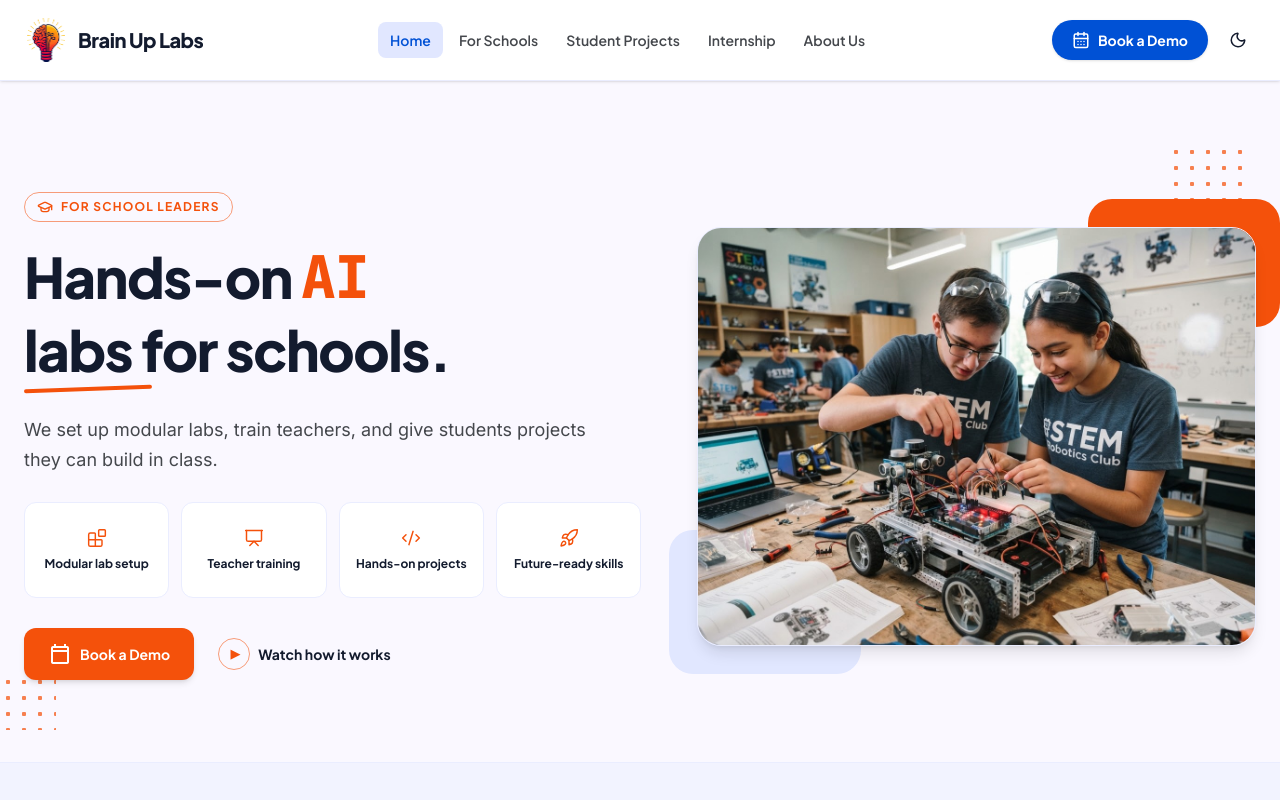
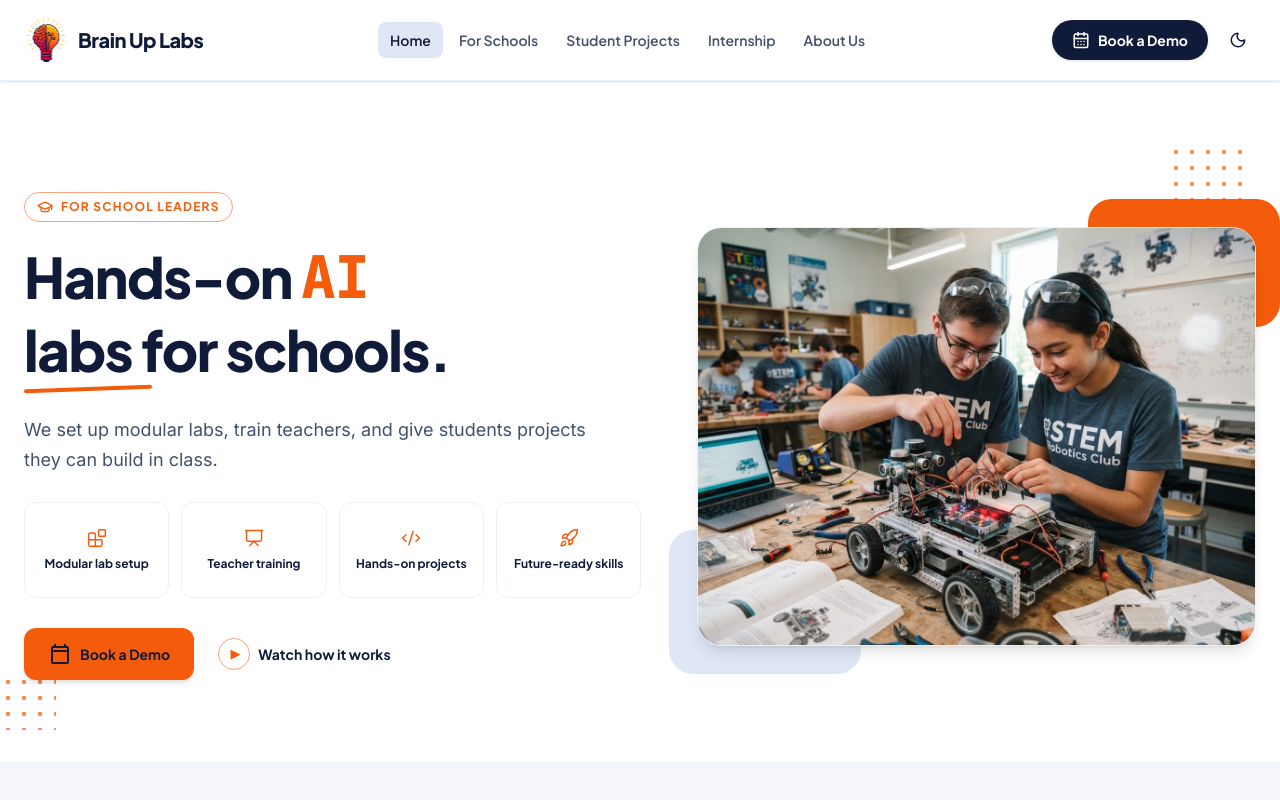
Before and after one commit to BRAINUPLABS/website-2.0, a React (Vite) app: page / in a window 1280 px wide. Shown: the top 800 px of the page. Built offline with nearby package versions, Linux system fonts and the light colour scheme.

Commit message:
changes of primary and secondary color

```diff
--- a/src/index.css
+++ b/src/index.css
@@ -1,62 +1,62 @@
 @import "tailwindcss";
 
 @theme {
-  --color-surface: #faf8ff;
-  --color-surface-dim: #d2d9f4;
-  --color-surface-bright: #faf8ff;
+  --color-surface: #ffffff;
+  --color-surface-dim: #eaf0fc;
+  --color-surface-bright: #ffffff;
   --color-surface-container-lowest: #ffffff;
-  --color-surface-container-low: #f2f3ff;
-  --color-surface-container: #eaedff;
-  --color-surface-container-high: #e1e7ff;
-  --color-surface-container-highest: #dae2fd;
-  --color-on-surface: #131b2e;
-  --color-on-surface-variant: #44474c;
-  --color-inverse-surface: #283044;
-  --color-inverse-on-surface: #eef0ff;
-  --color-outline: #75777d;
-  --color-outline-variant: #c5c6cd;
-  --color-surface-tint: #525f75;
-  --color-primary: #000000;
-  --color-on-primary: #ffffff;
-  --color-primary-container: #0e1c2f;
-  --color-on-primary-container: #77849c;
-  --color-inverse-primary: #bac7e1;
-  --color-secondary: #0051d5;
+  --color-surface-container-low: #f5f6fa;
+  --color-surface-container: #eaf0fc;
+  --color-surface-container-high: #dfe7f6;
+  --color-surface-container-highest: #d3def0;
+  --color-on-surface: #101b3a;
+  --color-on-surface-variant: #44506a;
+  --color-inverse-surface: #101b3a;
+  --color-inverse-on-surface: #f5f6fa;
+  --color-outline: #717b91;
+  --color-outline-variant: #c4ccdc;
+  --color-surface-tint: #101b3a;
+  --color-primary: #f45b0b;
+  --color-on-primary: #101b3a;
+  --color-primary-container: #ff8a4d;
+  --color-on-primary-container: #101b3a;
+  --color-inverse-primary: #ffb18a;
+  --color-secondary: #101b3a;
   --color-on-secondary: #ffffff;
-  --color-secondary-container: #316bf3;
-  --color-on-secondary-container: #fefcff;
-  --color-tertiary: #000000;
-  --color-on-tertiary: #ffffff;
-  --color-tertiary-container: #00201d;
-  --color-on-tertiary-container: #0c9488;
+  --color-secondary-container: #263657;
+  --color-on-secondary-container: #ffffff;
+  --color-tertiary: #f45b0b;
+  --color-on-tertiary: #101b3a;
+  --color-tertiary-container: #eaf0fc;
+  --color-on-tertiary-container: #101b3a;
   --color-error: #ba1a1a;
   --color-on-error: #ffffff;
   --color-error-container: #ffdad6;
   --color-on-error-container: #93000a;
-  --color-primary-fixed: #d6e3fe;
-  --color-primary-fixed-dim: #bac7e1;
-  --color-on-primary-fixed: #0e1c2f;
-  --color-on-primary-fixed-variant: #3a475c;
-  --color-secondary-fixed: #dbe1ff;
-  --color-secondary-fixed-dim: #b4c5ff;
-  --color-on-secondary-fixed: #00174b;
-  --color-on-secondary-fixed-variant: #003ea8;
-  --color-tertiary-fixed: #89f5e7;
-  --color-tertiary-fixed-dim: #6bd8cb;
-  --color-on-tertiary-fixed: #00201d;
-  --color-on-tertiary-fixed-variant: #005049;
-  --color-background: #faf8ff;
-  --color-on-background: #131b2e;
-  --color-surface-variant: #dae2fc;
+  --color-primary-fixed: #ffe3d5;
+  --color-primary-fixed-dim: #ffb18a;
+  --color-on-primary-fixed: #101b3a;
+  --color-on-primary-fixed-variant: #6b2b0d;
+  --color-secondary-fixed: #eaf0fc;
+  --color-secondary-fixed-dim: #d3def0;
+  --color-on-secondary-fixed: #101b3a;
+  --color-on-secondary-fixed-variant: #263657;
+  --color-tertiary-fixed: #ffe3d5;
+  --color-tertiary-fixed-dim: #ffb18a;
+  --color-on-tertiary-fixed: #101b3a;
+  --color-on-tertiary-fixed-variant: #6b2b0d;
+  --color-background: #ffffff;
+  --color-on-background: #101b3a;
+  --color-surface-variant: #eaf0fc;
   --color-success: #15803d;
   --color-on-success: #ffffff;
   --color-success-container: #dcfce7;
   --color-warning: #a16207;
   --color-on-warning: #ffffff;
   --color-warning-container: #fef3c7;
-  --color-home-cta-background: #e8f1ff;
-  --color-home-cta-heading: #102a43;
-  --color-home-cta-copy: #334e68;
+  --color-home-cta-background: #eaf0fc;
+  --color-home-cta-heading: #101b3a;
+  --color-home-cta-copy: #44506a;
 
   --font-sans: 'Inter', -apple-system, BlinkMacSystemFont, 'Segoe UI', Roboto, sans-serif;
   --font-display: 'Plus Jakarta Sans', sans-serif;
@@ -67,62 +67,62 @@ html { color-scheme: light; }
 
 html[data-theme='dark'] {
   color-scheme: dark;
-  --color-surface: #121418;
-  --color-surface-dim: #94a3b8;
-  --color-surface-bright: #f1f5f9;
-  --color-surface-container-lowest: #1c222a;
-  --color-surface-container-low: #171b21;
-  --color-surface-container: #1c222a;
-  --color-surface-container-high: #252d37;
-  --color-surface-container-highest: #37424f;
-  --color-on-surface: #f1f5f9;
-  --color-on-surface-variant: #b8c2cf;
-  --color-inverse-surface: #f1f5f9;
-  --color-inverse-on-surface: #121418;
-  --color-outline: #94a3b8;
-  --color-outline-variant: #37424f;
-  --color-surface-tint: #5eead4;
-  --color-primary: #5eead4;
-  --color-on-primary: #082f2a;
-  --color-primary-container: #99f6e4;
-  --color-on-primary-container: #082f2a;
-  --color-inverse-primary: #0f766e;
-  --color-secondary: #93c5fd;
-  --color-on-secondary: #102a43;
-  --color-secondary-container: #bfdbfe;
-  --color-on-secondary-container: #102a43;
-  --color-tertiary: #5eead4;
-  --color-on-tertiary: #082f2a;
-  --color-tertiary-container: #252d37;
-  --color-on-tertiary-container: #5eead4;
+  --color-surface: #10172a;
+  --color-surface-dim: #171f35;
+  --color-surface-bright: #eaf0fc;
+  --color-surface-container-lowest: #10172a;
+  --color-surface-container-low: #151e33;
+  --color-surface-container: #1b2740;
+  --color-surface-container-high: #263451;
+  --color-surface-container-highest: #354462;
+  --color-on-surface: #f5f6fa;
+  --color-on-surface-variant: #c7d0e1;
+  --color-inverse-surface: #f5f6fa;
+  --color-inverse-on-surface: #101b3a;
+  --color-outline: #a7b3c9;
+  --color-outline-variant: #45536f;
+  --color-surface-tint: #ff8a4d;
+  --color-primary: #f45b0b;
+  --color-on-primary: #101b3a;
+  --color-primary-container: #ff8a4d;
+  --color-on-primary-container: #101b3a;
+  --color-inverse-primary: #d94308;
+  --color-secondary: #eaf0fc;
+  --color-on-secondary: #101b3a;
+  --color-secondary-container: #d3def0;
+  --color-on-secondary-container: #101b3a;
+  --color-tertiary: #ff8a4d;
+  --color-on-tertiary: #101b3a;
+  --color-tertiary-container: #263451;
+  --color-on-tertiary-container: #ffe3d5;
   --color-error: #fca5a5;
   --color-on-error: #450a0a;
   --color-error-container: #3f1518;
   --color-on-error-container: #fca5a5;
-  --color-primary-fixed: #99f6e4;
-  --color-primary-fixed-dim: #5eead4;
-  --color-on-primary-fixed: #082f2a;
-  --color-on-primary-fixed-variant: #082f2a;
-  --color-secondary-fixed: #bfdbfe;
-  --color-secondary-fixed-dim: #93c5fd;
-  --color-on-secondary-fixed: #102a43;
-  --color-on-secondary-fixed-variant: #102a43;
-  --color-tertiary-fixed: #99f6e4;
-  --color-tertiary-fixed-dim: #5eead4;
-  --color-on-tertiary-fixed: #082f2a;
-  --color-on-tertiary-fixed-variant: #082f2a;
-  --color-background: #121418;
-  --color-on-background: #f1f5f9;
-  --color-surface-variant: #252d37;
+  --color-primary-fixed: #ff8a4d;
+  --color-primary-fixed-dim: #f45b0b;
+  --color-on-primary-fixed: #101b3a;
+  --color-on-primary-fixed-variant: #101b3a;
+  --color-secondary-fixed: #eaf0fc;
+  --color-secondary-fixed-dim: #d3def0;
+  --color-on-secondary-fixed: #101b3a;
+  --color-on-secondary-fixed-variant: #263657;
+  --color-tertiary-fixed: #ff8a4d;
+  --color-tertiary-fixed-dim: #f45b0b;
+  --color-on-tertiary-fixed: #101b3a;
+  --color-on-tertiary-fixed-variant: #101b3a;
+  --color-background: #10172a;
+  --color-on-background: #f5f6fa;
+  --color-surface-variant: #263451;
   --color-success: #86efac;
   --color-on-success: #052e16;
   --color-success-container: #193a28;
   --color-warning: #fcd34d;
   --color-on-warning: #422006;
   --color-warning-container: #423512;
-  --color-home-cta-background: hsl(171, 50%, 48%);
-  --color-home-cta-heading: var(--color-on-primary-container);
-  --color-home-cta-copy: color-mix(in oklab, var(--color-on-primary-container) 80%, transparent);
+  --color-home-cta-background: #1b2740;
+  --color-home-cta-heading: #f5f6fa;
+  --color-home-cta-copy: #c7d0e1;
 }
 
 :focus-visible {
@@ -136,15 +136,15 @@ input, select, textarea { color-scheme: inherit; }
 button:disabled, input:disabled, select:disabled, textarea:disabled { cursor: not-allowed; opacity: 0.65; }
 
 .home-hero {
-  --hero-accent: #f4510b;
-  --hero-accent-hover: #d94308;
-  --hero-on-accent: #ffffff;
+  --hero-accent: #f45b0b;
+  --hero-accent-hover: #ff8a4d;
+  --hero-on-accent: #101b3a;
 }
 
 html[data-theme='dark'] .home-hero {
-  --hero-accent: #fb923c;
-  --hero-accent-hover: #fdba74;
-  --hero-on-accent: #121418;
+  --hero-accent: #f45b0b;
+  --hero-accent-hover: #ff8a4d;
+  --hero-on-accent: #101b3a;
 }
 
 .hero-accent-text { color: var(--hero-accent); }
--- a/src/pages/ProgramsPage.tsx
+++ b/src/pages/ProgramsPage.tsx
@@ -147,7 +147,7 @@ export const ProgramsPage: React.FC<ProgramsPageProps> = ({ onNavigate, initialF
     <div className="flex flex-col w-full">
       {/* Toast */}
       {downloadToast && (
-        <div className="fixed top-24 right-6 z-50 bg-primary-container text-surface-bright px-5 py-3 rounded-xl shadow-2xl flex items-center gap-3 border border-secondary/30 animate-bounce">
+        <div className="fixed top-24 right-6 z-50 bg-primary-container text-on-primary-container px-5 py-3 rounded-xl shadow-2xl flex items-center gap-3 border border-secondary/30 animate-bounce">
           <span className="material-symbols-outlined text-tertiary-fixed text-[22px]">download_done</span>
           <span className="font-label-lg text-sm">
             2025–2026 Academic Prospectus downloaded & sent to {prospectusForm.email || 'your email'}!
```
